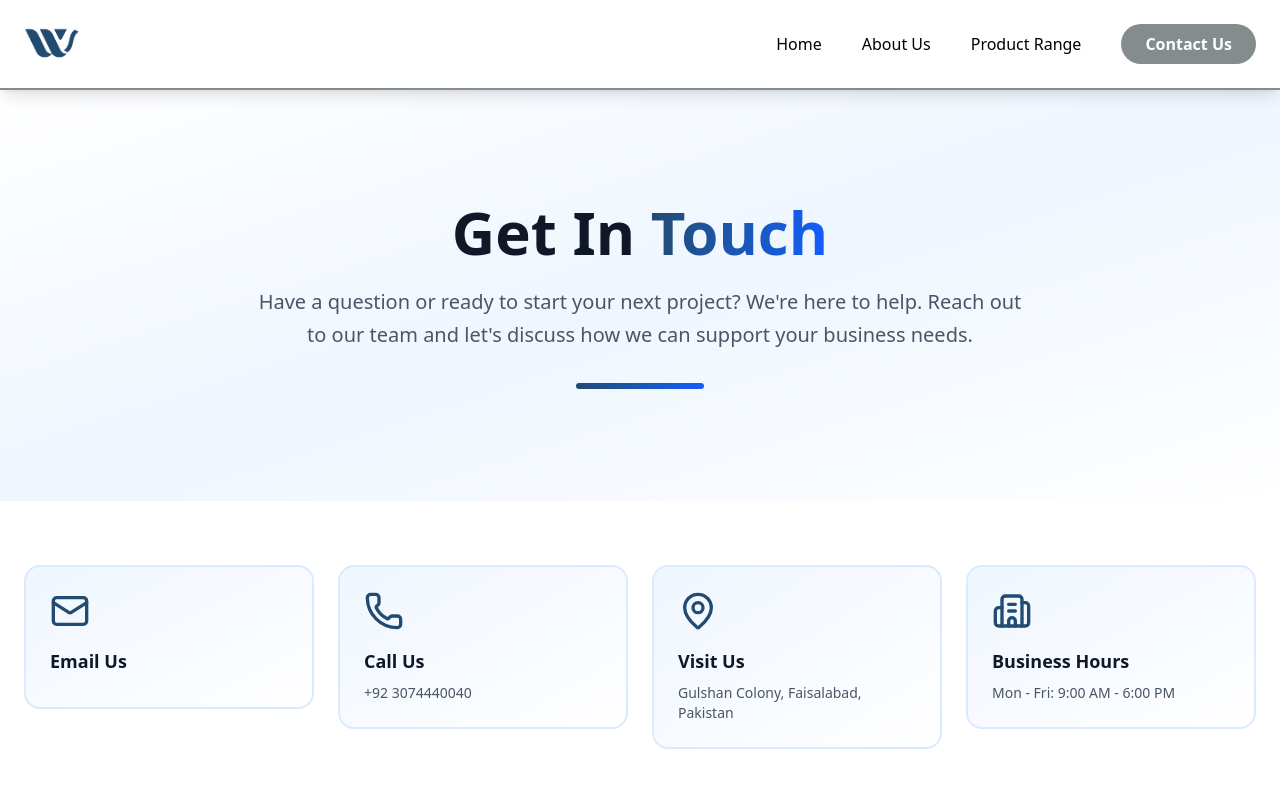
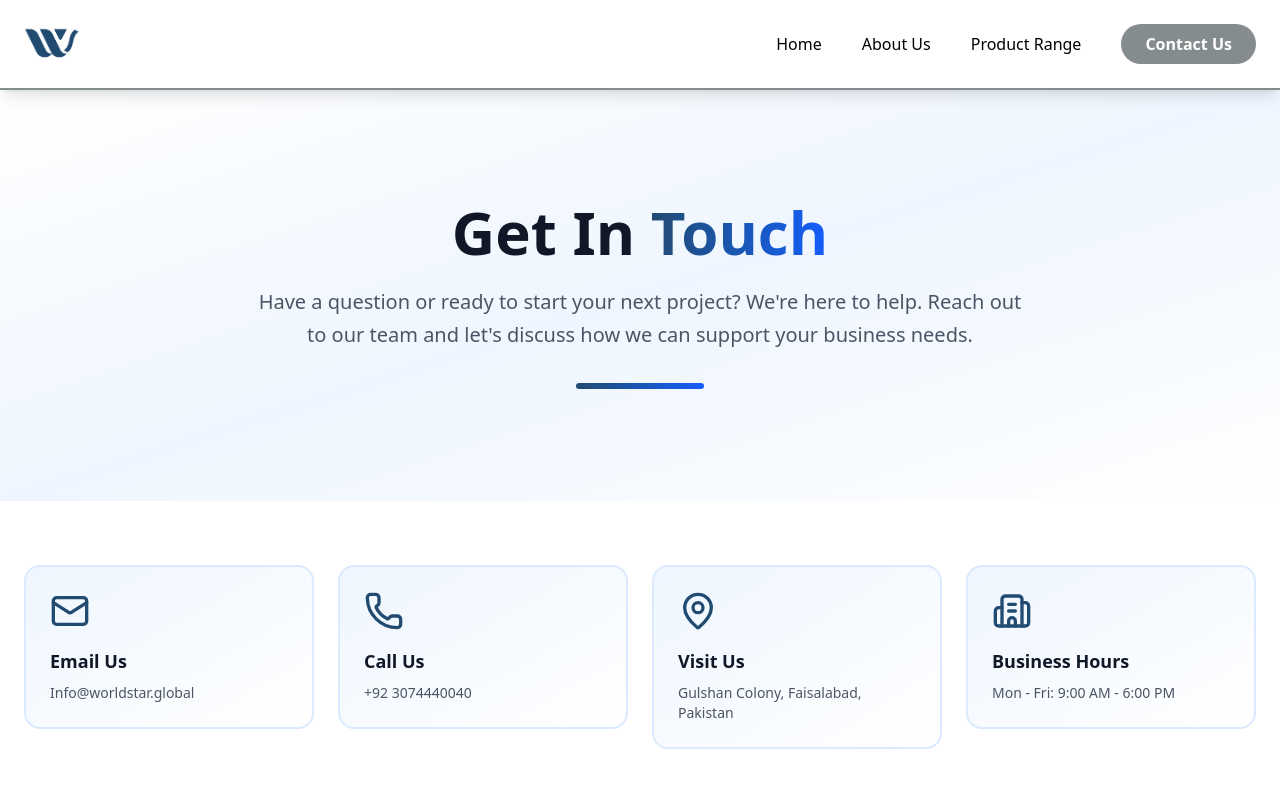
Before and after one commit to HasanSohaib-4434/WorldStar, a React (Vite) app: page /contact in a window 1280 px wide. Shown: the top 800 px of the page. Built offline with nearby package versions, Linux system fonts and the light colour scheme.

Commit message:
updated form

```diff
--- a/src/Contact.jsx
+++ b/src/Contact.jsx
@@ -102,8 +102,8 @@ const Contact = () => {
     {
       icon: Mail,
       title: "Email Us",
-      detail: process.env.EMAIL_USER,
-      link: `mailto:${process.env.EMAIL_USER}`,
+      detail: "Info@worldstar.global",
+      link: "mailto:Info@worldstar.global",
     },
     {
       icon: Phone,
```
